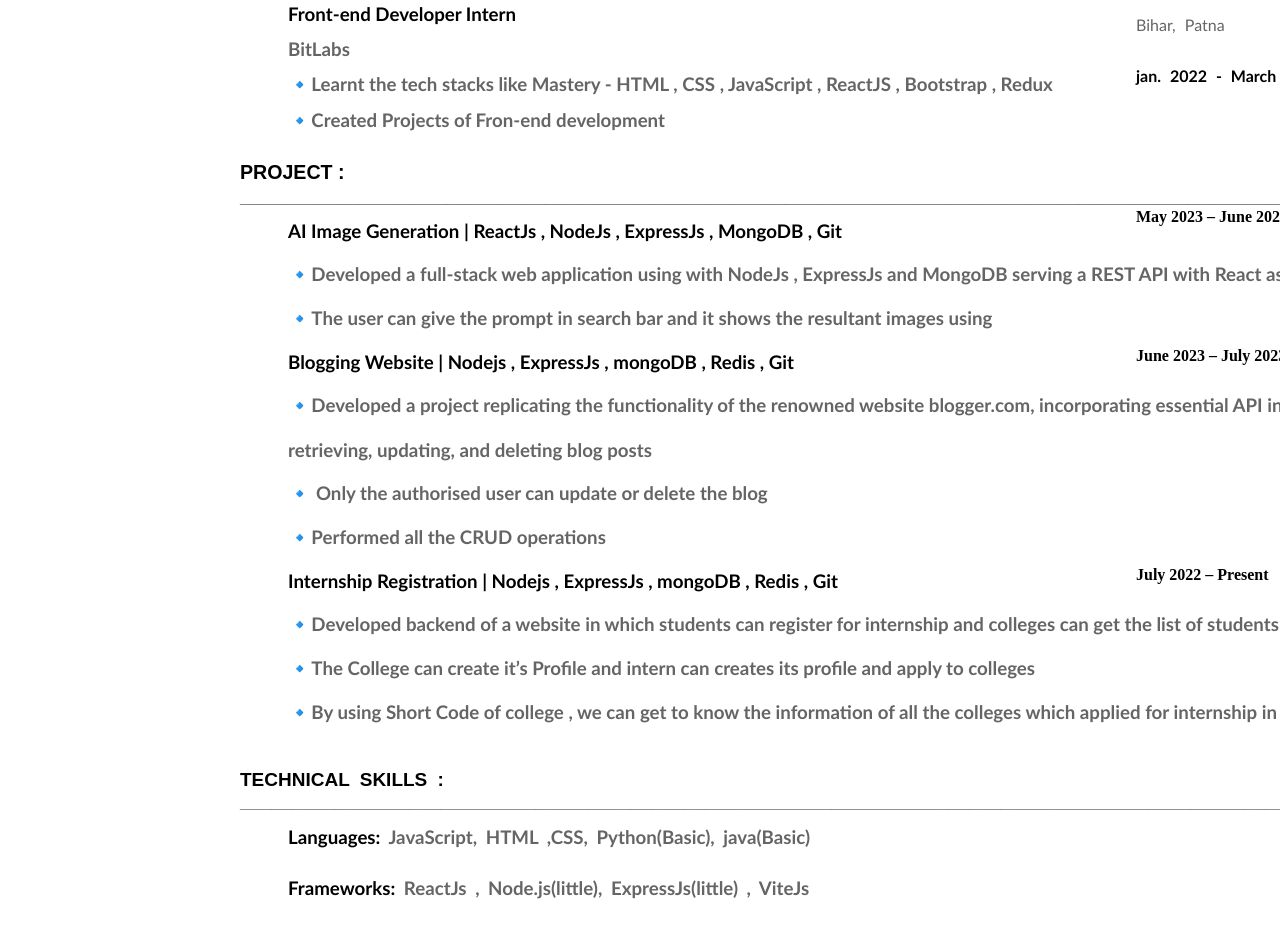
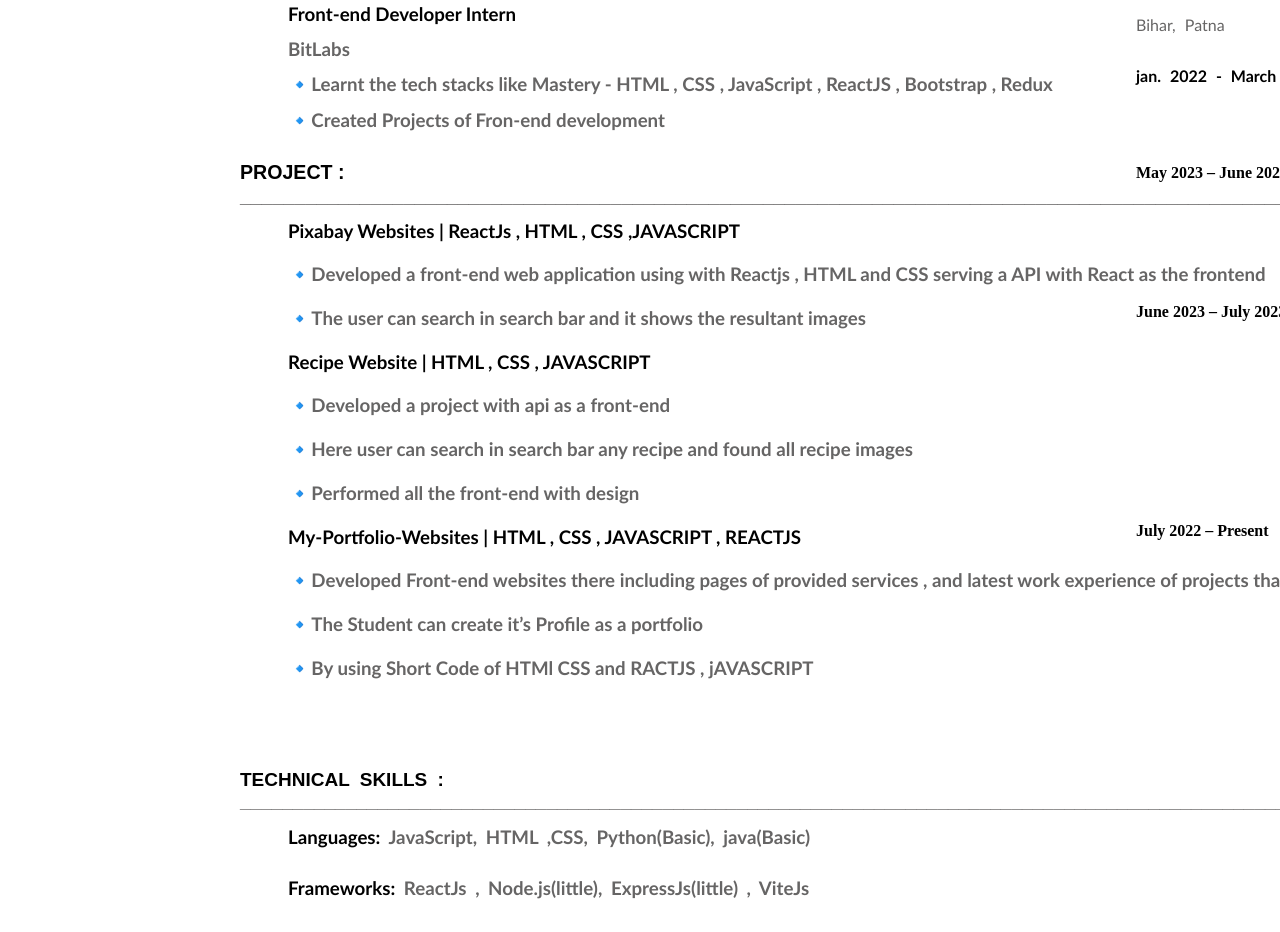
Before and after one commit to psah0528/MY-Portfolio, a plain HTML site: page portfolio/cv.html in a window 1280 px wide. Shown: the part 639-1571 px from the top of the page. Drawn offline with Linux system fonts and the light colour scheme.

Commit message:
Update cv.html
updated here projects

```diff
--- a/portfolio/cv.html
+++ b/portfolio/cv.html
@@ -67,21 +67,19 @@
    </span>
    </h4>
    <!-- <br> -->
-   <h3>AI Image Generation | ReactJs , NodeJs , ExpressJs , MongoDB , Git </h3>
-   <h3 class="light">🔹Developed a full-stack web application using with NodeJs , ExpressJs and MongoDB serving a REST API with React as the frontend </h3>
-   <h3 class="light">🔹The user can give the prompt in search bar and it shows the resultant images using</h3>
+   <h3> Pixabay Websites | ReactJs , HTML , CSS ,JAVASCRIPT </h3>
+   <h3 class="light">🔹Developed a front-end web application using with Reactjs , HTML and CSS serving a API with React as the frontend </h3>
+   <h3 class="light">🔹The user can search in search bar and it shows the resultant images </h3>
 
-   <h3>Blogging Website | Nodejs , ExpressJs , mongoDB , Redis , Git </h3>
-   <h3 class="light">🔹Developed a project replicating the functionality of the renowned website blogger.com, incorporating essential API integration for creating, <br> <br>
-      retrieving, updating, and deleting blog posts</h3>
-   <h3 class="light">🔹 Only the authorised user can update or delete the blog</h3>
-   <h3 class="light">🔹Performed all the CRUD operations</h3>
+   <h3>Recipe Website | HTML , CSS , JAVASCRIPT </h3>
+   <h3 class="light">🔹Developed a project with api as a front-end </h3>
+   <h3 class="light">🔹Here user can search in search bar any recipe and found all recipe images</h3>
+   <h3 class="light">🔹Performed all the front-end with design </h3>
 
-   <h3>Internship Registration | Nodejs , ExpressJs , mongoDB , Redis , Git </h3>
-   <h3 class="light">🔹Developed backend of a website in which students can register for internship and colleges can get the list of students registered.</h3>
-   <h3 class="light">🔹The College can create it’s Profile and intern can creates its profile and apply to colleges</h3>
-   <h3 class="light">🔹By using Short Code of college , we can get to know the information of all the colleges which applied for internship
-      in that particular college</h3>
+   <h3>My-Portfolio-Websites | HTML , CSS , JAVASCRIPT , REACTJS </h3>
+   <h3 class="light">🔹Developed Front-end websites there including  pages of provided services , and latest work experience of projects that i have created. </h3>
+   <h3 class="light">🔹The Student can create it’s Profile as a portfolio </h3>
+   <h3 class="light">🔹By using Short Code of HTMl CSS and RACTJS , jAVASCRIPT </h3>
 
    <p class="p1"><b>July 2022 – Present</b>  </p>
    <p class="p2"> <b>June 2023 – July 2023</b> </p>
```
